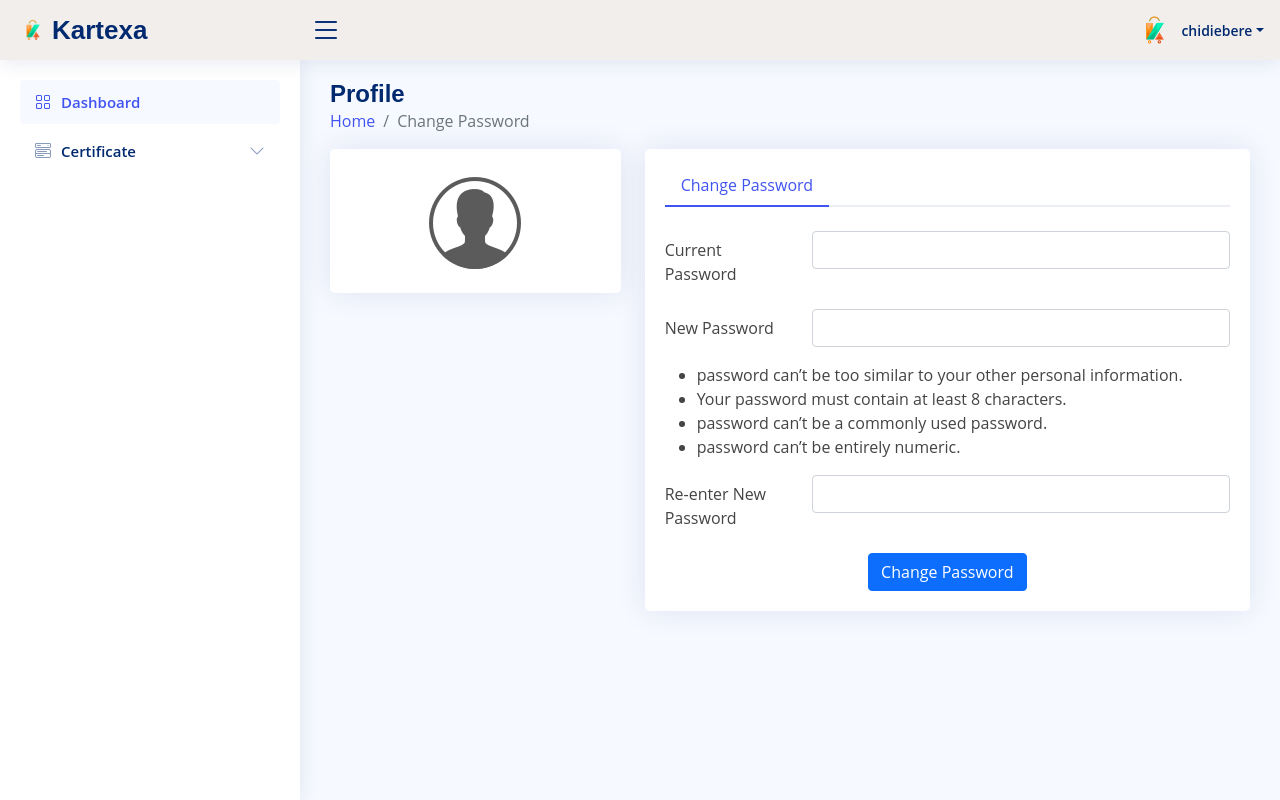
After one commit to ChidiebereIbiam/certificate-project, a Django app: page /accounts/password/ in a window 1280 px wide. The commit adds this page. Run offline with Django 4.2, Linux system fonts and the light colour scheme; a user stored in the database is signed in; data comes from the database, SQL or seed files in the repository; both versions use the stored data as it was after the commit; parts of the project's set-up code (start-up, migrations or seed data) failed here and were passed over; some libraries are stand-ins or nearby versions.

Commit message:
Completed User Change Password

```diff
--- a/accounts/forms.py
+++ b/accounts/forms.py
@@ -1,4 +1,4 @@
-from django.contrib.auth.forms import UserCreationForm
+from django.contrib.auth.forms import UserCreationForm, PasswordChangeForm
 from django.contrib.auth.models import User
 from django import forms
 from .models import Profile
@@ -44,3 +44,12 @@ class UpdateProfileForm(forms.ModelForm):
                 'state':forms.TextInput(attrs={'class':'form-control'}),
                 'profile_pic':forms.FileInput(attrs={'class':'form-control'})
         }
+
+class PasswordChangingForm(PasswordChangeForm):
+    old_password = forms.CharField(widget=forms.PasswordInput(attrs={'class':'form-control', 'type':'password'}))
+    new_password1=forms.CharField(max_length=100, widget=forms.PasswordInput(attrs={'class':'form-control', 'type':'password'}))
+    new_password2=forms.CharField(max_length=100, widget= forms.PasswordInput(attrs={'class':'form-control', 'type':'password'}))
+
+    class Meta:
+        model = User
+        fields = ('old_password', 'new_password1', 'new_password2')
--- /dev/null
+++ b/accounts/templates/registration/change-password.html
@@ -0,0 +1,114 @@
+{% extends "core/base.html" %}
+{% load static %}
+
+{% block title %}
+Change Password- Kartexa
+{% endblock title %}
+
+{% block content %}
+<main id="main" class="main">
+
+  <div class="pagetitle">
+    <h1>Profile</h1>
+    <nav>
+      <ol class="breadcrumb">
+        <li class="breadcrumb-item"><a href="{% url 'dashboard' %}">Home</a></li>
+        <li class="breadcrumb-item active">Change Password</li>
+      </ol>
+    </nav>
+  </div><!-- End Page Title -->
+
+  <section class="section profile">
+    <div class="row">
+      <div class="col-xl-4">
+
+        <div class="card">
+          <div class="card-body profile-card pt-4 d-flex flex-column align-items-center">
+            {% if user.profile.profile_pic %}
+              <img src="{{user.profile.profile_pic.url}}" alt="Profile" class="rounded-circle">
+            {% else %}
+            <img src="{% static 'assets/img/male.png' %} " alt="Profile" class="rounded-circle">
+            {% endif %}
+
+            {% if user.profile %}
+            <h2>{{user.profile.name}}</h2>
+
+            {% endif %}
+
+
+          </div>
+        </div>
+
+      </div>
+      <div class="alert alert-success success-msg" style="display:none"></div>
+
+      <div class="col-xl-8">
+
+        <div class="card">
+          <div class="card-body pt-3">
+            <!-- Bordered Tabs -->
+            <ul class="nav nav-tabs nav-tabs-bordered">
+
+
+
+              <li class="nav-item">
+                <button class="nav-link active" data-bs-toggle="tab" data-bs-target="#profile-change-password">Change Password</button>
+              </li>
+
+            </ul>
+            <div class="tab-content pt-2">
+
+
+
+              <div class="tab-pane fade show active pt-3" id="profile-change-password">
+                <!-- Change Password Form -->
+                <form method="post">
+                  {% csrf_token %}
+                  {{form.errors}}
+                  <div class="row mb-3">
+                    <label for="currentPassword" class="col-md-4 col-lg-3 col-form-label">Current Password</label>
+                    <div class="col-md-8 col-lg-9">
+                      {{form.old_password}}
+                    </div>
+                  </div>
+
+                  <div class="row mb-3">
+                    <label for="newPassword" class="col-md-4 col-lg-3 col-form-label">New Password</label>
+                    <div class="col-md-8 col-lg-9">
+                      {{form.new_password1}}
+                    </div>
+                  </div>
+                  <ul>
+                      <li> password can’t be too similar to your other personal information.</li>
+                      <li>Your password must contain at least 8 characters.</li>
+                      <li>password can’t be a commonly used password.</li>
+                      <li> password can’t be entirely numeric.</li>
+                  </ul>
+                  <div class="row mb-3">
+                    <label for="renewPassword" class="col-md-4 col-lg-3 col-form-label">Re-enter New Password</label>
+                    <div class="col-md-8 col-lg-9">
+                      {{form.new_password2}}
+                    </div>
+                  </div>
+
+                  <div class="text-center">
+                    <button type="submit" class="btn btn-primary">Change Password</button>
+                  </div>
+                </form><!-- End Change Password Form -->
+
+              </div>
+
+
+            </div><!-- End Bordered Tabs -->
+
+          </div>
+        </div>
+
+      </div>
+    </div>
+  </section>
+
+</main><!-- End #main -->
+
+
+{% endblock content %}
--- a/accounts/templates/registration/profile.html
+++ b/accounts/templates/registration/profile.html
@@ -60,8 +60,7 @@
                 </li>
 
                 <li class="nav-item">
-                  <button class="nav-link" data-bs-toggle="tab" data-bs-target="#profile-change-password">Change Password</button>
-                </li>
+                  <a class="nav-link" href="{% url 'change-password'%}">Change Password</a>                </li>
 
               </ul>
               <div class="tab-content pt-2">
--- a/accounts/urls.py
+++ b/accounts/urls.py
@@ -6,4 +6,6 @@ urlpatterns = [
     path('register/', views.register, name="register"),
     path('<int:pk>/profile', views.ProfilePageView.as_view(), name='profile_page'),
     path('<int:pk>/edit_profile', views.UpdateProfileView.as_view(), name='update_profile'),
+    path('password/', views.PasswordsChangeView.as_view(template_name='registration/change-password.html'), name="change-password"),
+    path('password_success/', views.Password_Success, name='password_success'),
 ]
--- a/accounts/views.py
+++ b/accounts/views.py
@@ -1,6 +1,8 @@
 from django.shortcuts import render, redirect, get_object_or_404
-from .forms import SignUpForm, UpdateProfileForm
+from .forms import SignUpForm, UpdateProfileForm,PasswordChangingForm
 from django.contrib.auth.models import User
+from django.contrib.auth.decorators import login_required
+from django.contrib.auth.views import PasswordChangeView
 from django.urls import reverse_lazy, reverse
 from django.contrib.auth.models import Group
 from .models import Profile
@@ -37,3 +39,13 @@ class UpdateProfileView(generic.UpdateView, LoginRequiredMixin):
     form_class = UpdateProfileForm
     template_name = 'registration/update_profile.html'
     success_url = reverse_lazy('dashboard')
+
+
+class PasswordsChangeView(PasswordChangeView, LoginRequiredMixin):
+    # form_class = PasswordChangeForm
+    form_class = PasswordChangingForm
+    success_url = reverse_lazy('password_success')
+
+@login_required
+def Password_Success(request):
+    return render (request, 'registration/password_success.html', {})
```
Also changed, not shown: accounts/templates/registration/password_success.html (added, +49 -0 lines), db.sqlite3.
